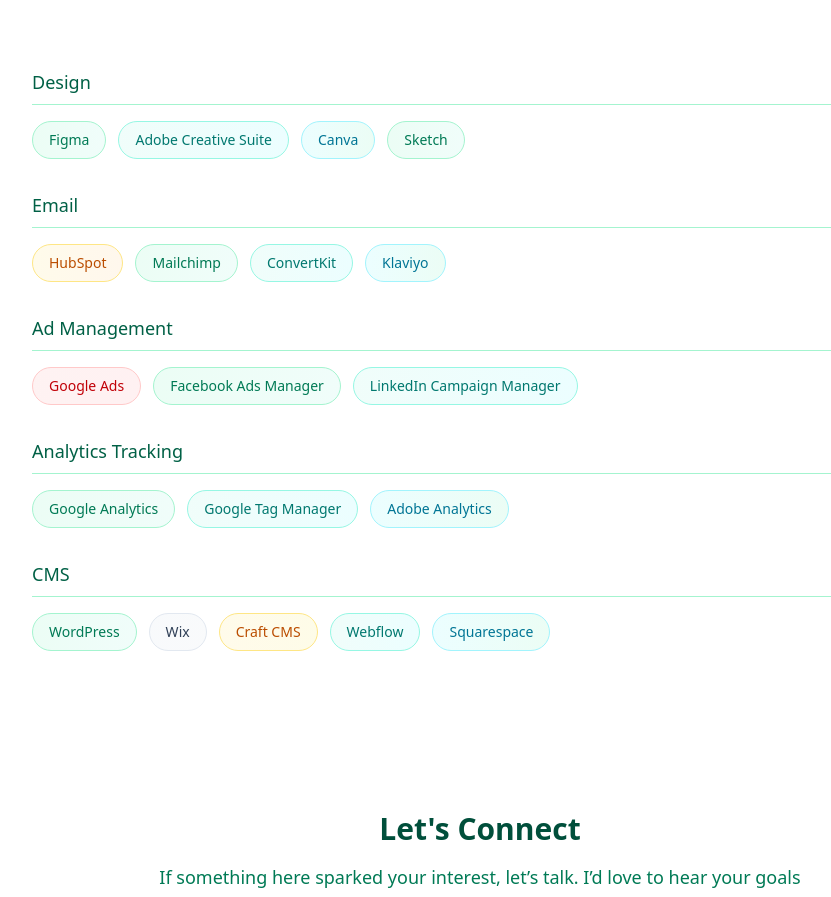
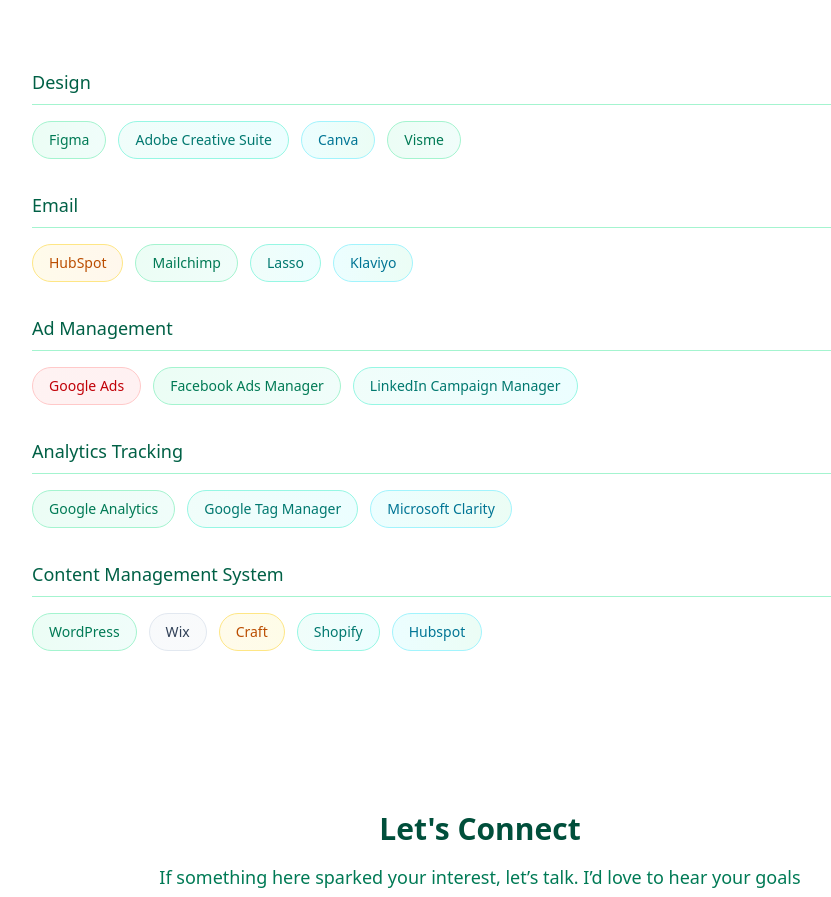
Before and after one commit to connorholly11/lauren-site, a React (Vite) app: page / in a window 1280 px wide. Shown: the part 4620-5517 px from the top of the page, without its empty margins (160-991 px from the left). Built offline with nearby package versions, Linux system fonts and the light colour scheme; a web font is replaced by a local one.

Commit message:
RevisionId:  295280521292959744

```diff
--- a/src/components/generated/PersonalBrandLandingPage.tsx
+++ b/src/components/generated/PersonalBrandLandingPage.tsx
@@ -458,9 +458,7 @@
                   <span className="px-4 py-2 bg-gradient-to-r from-cyan-50 to-emerald-50 border border-cyan-200 rounded-full text-sm font-medium text-cyan-700 hover:shadow-md transition-shadow" data-magicpath-id="97" data-magicpath-path="PersonalBrandLandingPage.tsx">
                     Canva
                   </span>
-                  <span className="px-4 py-2 bg-gradient-to-r from-emerald-50 to-teal-50 border border-emerald-200 rounded-full text-sm font-medium text-emerald-700 hover:shadow-md transition-shadow" data-magicpath-id="98" data-magicpath-path="PersonalBrandLandingPage.tsx">
-                    Sketch
-                  </span>
+                  <span className="px-4 py-2 bg-gradient-to-r from-emerald-50 to-teal-50 border border-emerald-200 rounded-full text-sm font-medium text-emerald-700 hover:shadow-md transition-shadow" data-magicpath-id="98" data-magicpath-path="PersonalBrandLandingPage.tsx">Visme</span>
                 </div>
               </div>
 
@@ -474,9 +472,7 @@
                   <span className="px-4 py-2 bg-gradient-to-r from-emerald-50 to-teal-50 border border-emerald-200 rounded-full text-sm font-medium text-emerald-700 hover:shadow-md transition-shadow" data-magicpath-id="103" data-magicpath-path="PersonalBrandLandingPage.tsx">
                     Mailchimp
                   </span>
-                  <span className="px-4 py-2 bg-gradient-to-r from-teal-50 to-cyan-50 border border-teal-200 rounded-full text-sm font-medium text-teal-700 hover:shadow-md transition-shadow" data-magicpath-id="104" data-magicpath-path="PersonalBrandLandingPage.tsx">
-                    ConvertKit
-                  </span>
+                  <span className="px-4 py-2 bg-gradient-to-r from-teal-50 to-cyan-50 border border-teal-200 rounded-full text-sm font-medium text-teal-700 hover:shadow-md transition-shadow" data-magicpath-id="104" data-magicpath-path="PersonalBrandLandingPage.tsx">Lasso</span>
                   <span className="px-4 py-2 bg-gradient-to-r from-cyan-50 to-emerald-50 border border-cyan-200 rounded-full text-sm font-medium text-cyan-700 hover:shadow-md transition-shadow" data-magicpath-id="105" data-magicpath-path="PersonalBrandLandingPage.tsx">
                     Klaviyo
                   </span>
@@ -509,15 +505,13 @@
                   <span className="px-4 py-2 bg-gradient-to-r from-teal-50 to-cyan-50 border border-teal-200 rounded-full text-sm font-medium text-teal-700 hover:shadow-md transition-shadow" data-magicpath-id="116" data-magicpath-path="PersonalBrandLandingPage.tsx">
                     Google Tag Manager
                   </span>
-                  <span className="px-4 py-2 bg-gradient-to-r from-cyan-50 to-emerald-50 border border-cyan-200 rounded-full text-sm font-medium text-cyan-700 hover:shadow-md transition-shadow" data-magicpath-id="117" data-magicpath-path="PersonalBrandLandingPage.tsx">
-                    Adobe Analytics
-                  </span>
+                  <span className="px-4 py-2 bg-gradient-to-r from-cyan-50 to-emerald-50 border border-cyan-200 rounded-full text-sm font-medium text-cyan-700 hover:shadow-md transition-shadow" data-magicpath-id="117" data-magicpath-path="PersonalBrandLandingPage.tsx">Microsoft Clarity</span>
                 </div>
               </div>
 
               {/* CMS Category */}
               <div className="space-y-4" data-magicpath-id="118" data-magicpath-path="PersonalBrandLandingPage.tsx">
-                <h4 className="text-lg font-medium text-emerald-800 border-b border-emerald-200 pb-2" data-magicpath-id="119" data-magicpath-path="PersonalBrandLandingPage.tsx">CMS</h4>
+                <h4 className="text-lg font-medium text-emerald-800 border-b border-emerald-200 pb-2" data-magicpath-id="119" data-magicpath-path="PersonalBrandLandingPage.tsx">Content Management System</h4>
                 <div className="flex flex-wrap gap-3" data-magicpath-id="120" data-magicpath-path="PersonalBrandLandingPage.tsx">
                   <span className="px-4 py-2 bg-gradient-to-r from-emerald-50 to-teal-50 border border-emerald-200 rounded-full text-sm font-medium text-emerald-700 hover:shadow-md transition-shadow" data-magicpath-id="121" data-magicpath-path="PersonalBrandLandingPage.tsx">
                     WordPress
@@ -525,15 +519,9 @@
                   <span className="px-4 py-2 bg-gradient-to-r from-slate-50 to-gray-50 border border-slate-200 rounded-full text-sm font-medium text-slate-700 hover:shadow-md transition-shadow" data-magicpath-id="122" data-magicpath-path="PersonalBrandLandingPage.tsx">
                     Wix
                   </span>
-                  <span className="px-4 py-2 bg-gradient-to-r from-amber-50 to-yellow-50 border border-amber-200 rounded-full text-sm font-medium text-amber-700 hover:shadow-md transition-shadow" data-magicpath-id="123" data-magicpath-path="PersonalBrandLandingPage.tsx">
-                    Craft CMS
-                  </span>
-                  <span className="px-4 py-2 bg-gradient-to-r from-teal-50 to-cyan-50 border border-teal-200 rounded-full text-sm font-medium text-teal-700 hover:shadow-md transition-shadow" data-magicpath-id="124" data-magicpath-path="PersonalBrandLandingPage.tsx">
-                    Webflow
-                  </span>
-                  <span className="px-4 py-2 bg-gradient-to-r from-cyan-50 to-emerald-50 border border-cyan-200 rounded-full text-sm font-medium text-cyan-700 hover:shadow-md transition-shadow" data-magicpath-id="125" data-magicpath-path="PersonalBrandLandingPage.tsx">
-                    Squarespace
-                  </span>
+                  <span className="px-4 py-2 bg-gradient-to-r from-amber-50 to-yellow-50 border border-amber-200 rounded-full text-sm font-medium text-amber-700 hover:shadow-md transition-shadow" data-magicpath-id="123" data-magicpath-path="PersonalBrandLandingPage.tsx">Craft</span>
+                  <span className="px-4 py-2 bg-gradient-to-r from-teal-50 to-cyan-50 border border-teal-200 rounded-full text-sm font-medium text-teal-700 hover:shadow-md transition-shadow" data-magicpath-id="124" data-magicpath-path="PersonalBrandLandingPage.tsx">Shopify</span>
+                  <span className="px-4 py-2 bg-gradient-to-r from-cyan-50 to-emerald-50 border border-cyan-200 rounded-full text-sm font-medium text-cyan-700 hover:shadow-md transition-shadow" data-magicpath-id="125" data-magicpath-path="PersonalBrandLandingPage.tsx">Hubspot</span>
                 </div>
               </div>
             </motion.div>
```
